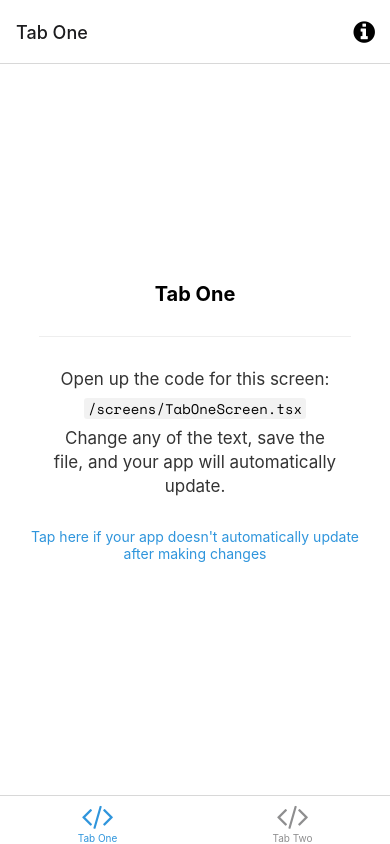
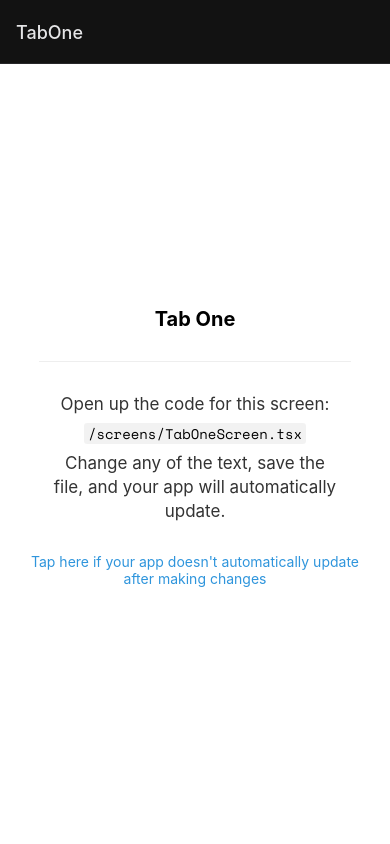
Before and after one commit to mayki0909/PartyPlannerMobile, a React Native app: screen /TabOne in a window 390 px wide. Built offline with nearby package versions, Linux system fonts and the light colour scheme; what expo-linking would draw is missing.

Commit message:
Get rid of extra staff of react router

```diff
--- a/navigation/LinkingConfiguration.ts
+++ b/navigation/LinkingConfiguration.ts
@@ -13,8 +13,6 @@ const linking: LinkingOptions<RootStackParamList> = {
   prefixes: [Linking.makeUrl('/')],
   config: {
     screens: {
-      Root: {
-        screens: {
         TabOne: {
           screens: {
             TabOneScreen: 'one',
@@ -25,8 +23,6 @@ const linking: LinkingOptions<RootStackParamList> = {
             TabTwoScreen: 'two',
           },
         },
-        },
-      },
         Modal: 'modal',
         NotFound: '*',
     },
--- a/navigation/index.tsx
+++ b/navigation/index.tsx
@@ -1,107 +1,34 @@
-/**
- * If you are not familiar with React Navigation, refer to the "Fundamentals" guide:
- * https://reactnavigation.org/docs/getting-started
- *
- */
-import { FontAwesome } from '@expo/vector-icons';
-import { createBottomTabNavigator } from '@react-navigation/bottom-tabs';
-import { NavigationContainer, DefaultTheme, DarkTheme } from '@react-navigation/native';
+import * as React from 'react';
+import { NavigationContainer, DarkTheme } from '@react-navigation/native';
 import { createNativeStackNavigator } from '@react-navigation/native-stack';
-import * as React from 'react';
-import { ColorSchemeName, Pressable } from 'react-native';
+import { RootStackParamList } from '../types';
+import LinkingConfiguration from './LinkingConfiguration';
 
-import Colors from '../constants/Colors';
-import useColorScheme from '../hooks/useColorScheme';
+// Screens
 import ModalScreen from '../screens/ModalScreen';
 import NotFoundScreen from '../screens/NotFoundScreen';
 import TabOneScreen from '../screens/TabOneScreen';
 import TabTwoScreen from '../screens/TabTwoScreen';
-import { RootStackParamList, RootTabParamList, RootTabScreenProps } from '../types';
-import LinkingConfiguration from './LinkingConfiguration';
 
-export default function Navigation({ colorScheme }: { colorScheme: ColorSchemeName }) {
+export default function Navigation() {
   return (
     <NavigationContainer
       linking={LinkingConfiguration}
-      theme={colorScheme === 'dark' ? DarkTheme : DefaultTheme}>
+      theme={DarkTheme}>
       <RootNavigator />
     </NavigationContainer>
   );
 }
 
-/**
- * A root stack navigator is often used for displaying modals on top of all other content.
- * https://reactnavigation.org/docs/modal
- */
 const Stack = createNativeStackNavigator<RootStackParamList>();
 
 function RootNavigator() {
   return (
     <Stack.Navigator>
-      <Stack.Screen name="Root" component={BottomTabNavigator} options={{ headerShown: false }} />
-      <Stack.Screen name="NotFound" component={NotFoundScreen} options={{ title: 'Oops!' }} />
-      <Stack.Group screenOptions={{ presentation: 'modal' }}>
-        <Stack.Screen name="Modal" component={ModalScreen} />
-      </Stack.Group>
+      <Stack.Screen name={'TabOne'} component={TabOneScreen}></Stack.Screen>
+      <Stack.Screen name={'TabTwo'} component={TabTwoScreen}></Stack.Screen>
+      <Stack.Screen name={'NotFound'} component={NotFoundScreen}></Stack.Screen>
+      <Stack.Screen name={'Modal'} component={ModalScreen}></Stack.Screen>
     </Stack.Navigator>
   );
 }
-
-/**
- * A bottom tab navigator displays tab buttons on the bottom of the display to switch screens.
- * https://reactnavigation.org/docs/bottom-tab-navigator
- */
-const BottomTab = createBottomTabNavigator<RootTabParamList>();
-
-function BottomTabNavigator() {
-  const colorScheme = useColorScheme();
-
-  return (
-    <BottomTab.Navigator
-      initialRouteName="TabOne"
-      screenOptions={{
-        tabBarActiveTintColor: Colors[colorScheme].tint,
-      }}>
-      <BottomTab.Screen
-        name="TabOne"
-        component={TabOneScreen}
-        options={({ navigation }: RootTabScreenProps<'TabOne'>) => ({
-          title: 'Tab One',
-          tabBarIcon: ({ color }) => <TabBarIcon name="code" color={color} />,
-          headerRight: () => (
-            <Pressable
-              onPress={() => navigation.navigate('Modal')}
-              style={({ pressed }) => ({
-                opacity: pressed ? 0.5 : 1,
-              })}>
-              <FontAwesome
-                name="info-circle"
-                size={25}
-                color={Colors[colorScheme].text}
-                style={{ marginRight: 15 }}
-              />
-            </Pressable>
-          ),
-        })}
-      />
-      <BottomTab.Screen
-        name="TabTwo"
-        component={TabTwoScreen}
-        options={{
-          title: 'Tab Two',
-          tabBarIcon: ({ color }) => <TabBarIcon name="code" color={color} />,
-        }}
-      />
-    </BottomTab.Navigator>
-  );
-}
-
-/**
- * You can explore the built-in icon families and icons on the web at https://icons.expo.fyi/
- */
-function TabBarIcon(props: {
-  name: React.ComponentProps<typeof FontAwesome>['name'];
-  color: string;
-}) {
-  return <FontAwesome size={30} style={{ marginBottom: -3 }} {...props} />;
-}
--- a/screens/TabOneScreen.tsx
+++ b/screens/TabOneScreen.tsx
@@ -3,12 +3,15 @@ import { StyleSheet } from 'react-native';
 
 import EditScreenInfo from '../components/EditScreenInfo';
 import { Text, View } from '../components/Themed';
-import { RootTabScreenProps } from '../types';
 
-export default function TabOneScreen({ navigation }: RootTabScreenProps<'TabOne'>) {
+interface TabOneProps{
+  navigation: any;
+}
+
+export default function TabOneScreen(props: TabOneProps) {
   return (
     <View style={styles.container}>
-      <Text style={styles.title}>Tab One</Text>
+      <Text style={styles.title} onPress={()=>{props.navigation.navigate('TabTwo')}}>Tab One</Text>
       <View style={styles.separator} lightColor="#eee" darkColor="rgba(255,255,255,0.1)" />
       <EditScreenInfo path="/screens/TabOneScreen.tsx" />
     </View>
--- a/screens/TabTwoScreen.tsx
+++ b/screens/TabTwoScreen.tsx
@@ -4,10 +4,14 @@ import { StyleSheet } from 'react-native';
 import EditScreenInfo from '../components/EditScreenInfo';
 import { Text, View } from '../components/Themed';
 
-export default function TabTwoScreen() {
+interface TabTwoProps{
+  navigation: any;
+}
+
+export default function TabTwoScreen(props: TabTwoProps) {
   return (
     <View style={styles.container}>
-      <Text style={styles.title}>Tab Two</Text>
+      <Text style={styles.title} onPress={()=>{props.navigation.navigate('TabOne')}} >Tab Two</Text>
       <View style={styles.separator} lightColor="#eee" darkColor="rgba(255,255,255,0.1)" />
       <EditScreenInfo path="/screens/TabTwoScreen.tsx" />
     </View>
```
Also changed, not shown: types.tsx (+1 -23 lines). Lines whose indentation alone changed are shown as unchanged.
